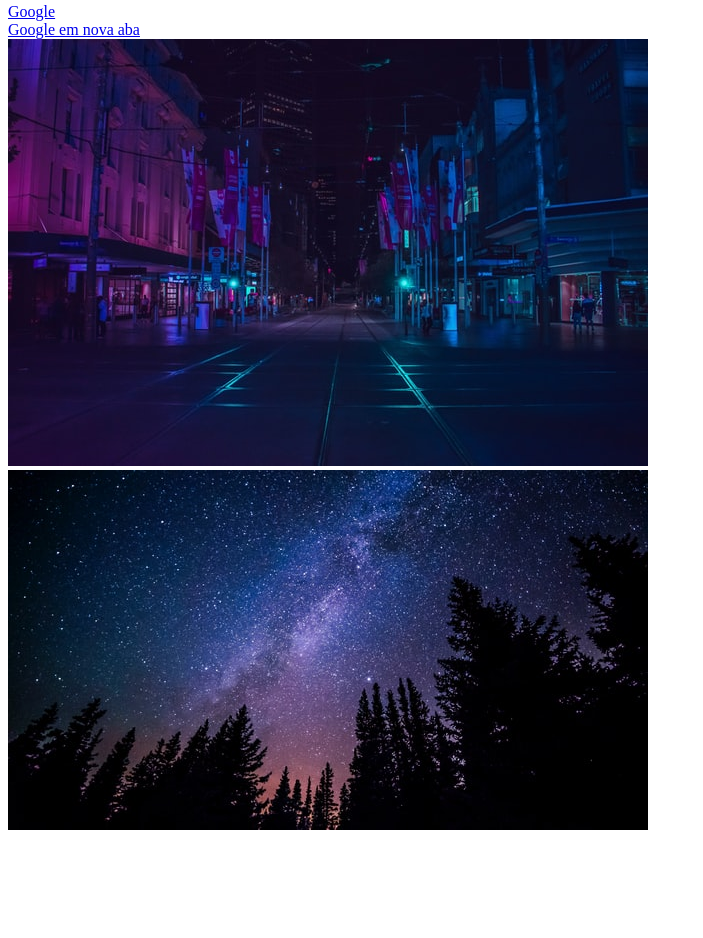
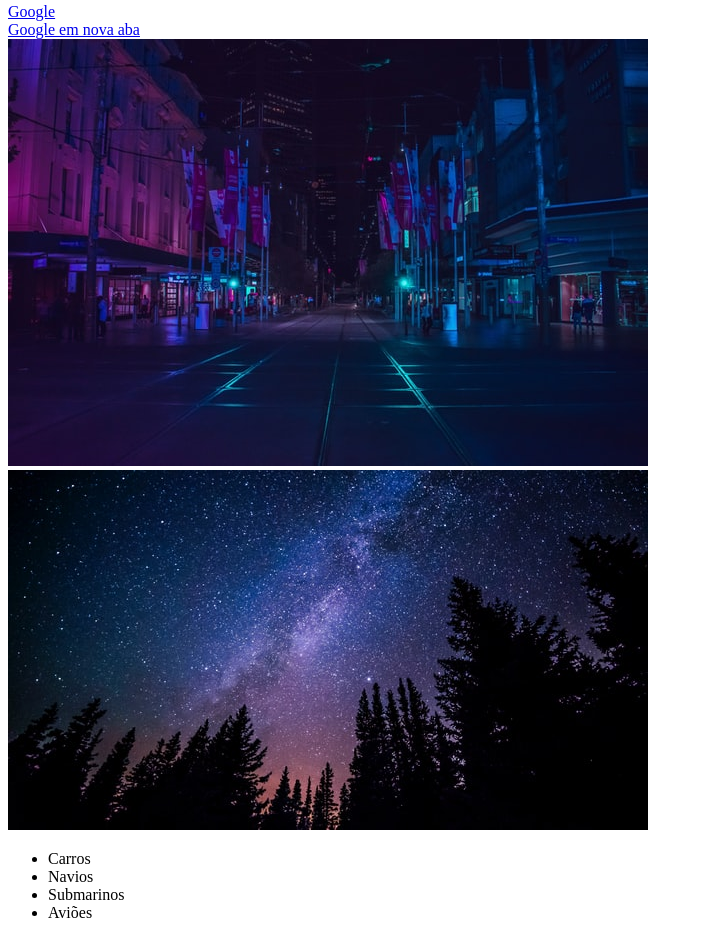
Before and after one commit to samueljdev/Introducao-HTML, a plain HTML site: page index.html in a window 1280 px wide. Shown: the part 390-1328 px from the top of the page, without its empty margins (0-703 px from the left). Before the commit the page ends 1232 px from the top, so only its background shows below. Drawn offline with Linux system fonts and the light colour scheme.

Commit message:
Listas nao ordenadas

```diff
--- a/index.html
+++ b/index.html
@@ -38,5 +38,13 @@
     <!-- 8 Atributo alt -->
     <img src="img/nature.jpg" alt="Noite na floresta" />
 
+    <!-- 9 Listas nao ordenadas -->
+    <ul>
+        <li>Carros</li>
+        <li>Navios</li>
+        <li>Submarinos</li>
+        <li>Aviões</li>
+    </ul>
+
   </body>
 </html>
```
